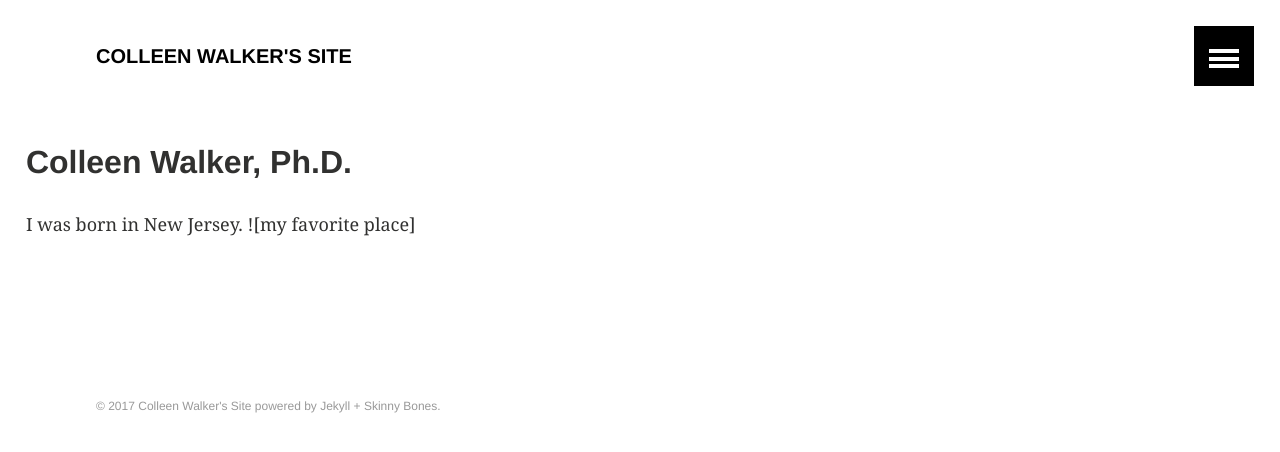
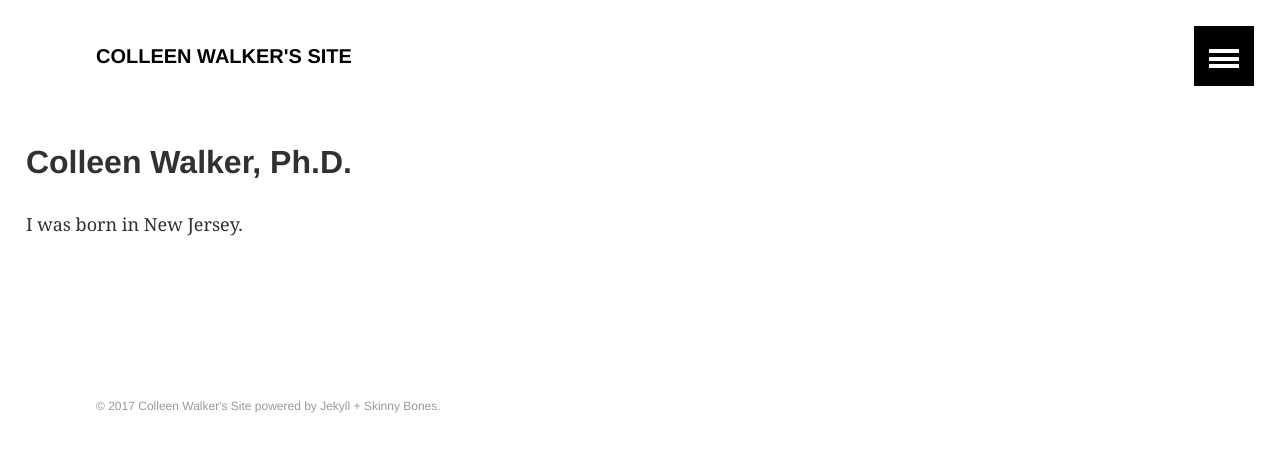
Before and after one commit to colleencwalker/colleencwalker.github.io, a Jekyll site: the page built from about.md, in a window 1280 px wide. Shown: the top 452 px of the page. Built offline with Jekyll 4.4.1, drawn with Linux system fonts in a browser that asks for light colours.

Commit message:
about me

```diff
--- a/about.md
+++ b/about.md
@@ -1,9 +1,8 @@
 ---
 layout: default
-title: {{ About Me }}
+title: About Me
 permalink: /about/
 ---
 Colleen Walker, Ph.D.
 ---------------------
 I was born in New Jersey.
-![my favorite place]
```
